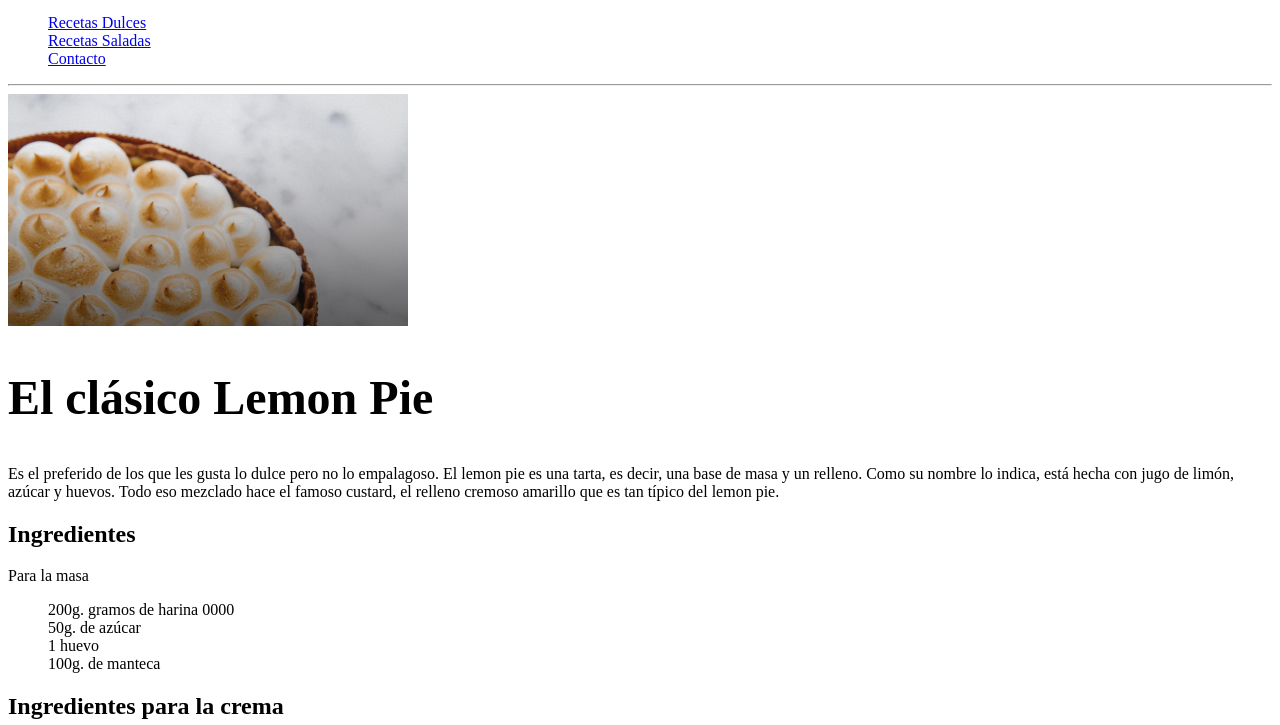
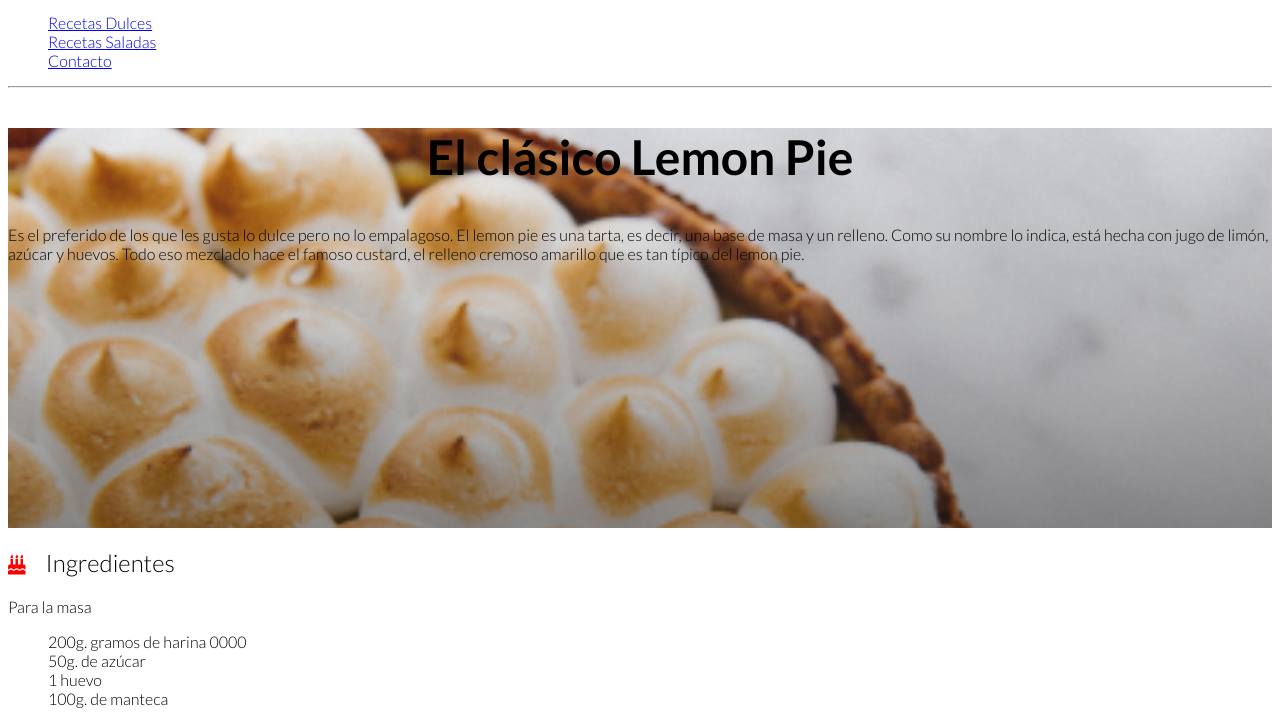
Before and after one commit to NoeDelCorti/proyectoRecetaLemonPie, a plain HTML site: page index.html in a window 1280 px wide. Shown: the part 46-771 px from the top of the page. Drawn offline with Linux system fonts and the light colour scheme.

```diff
--- /dev/null
+++ b/css/style.css
@@ -0,0 +1,28 @@
+@import url('https://fonts.googleapis.com/css2?family=Lato:wght@300;700&display=swap');
+
+body{
+    font-family: 'Lato', sans-serif;
+}
+
+
+/* section heroe */
+.heroe{
+    background: blanchedalmond url(../img/lemon-pie\ 2.jpg) no-repeat 50%;
+    background-size: cover;
+    height: 400px;
+}
+
+h1{
+    font-weight: 700;
+    text-align: center;
+}
+
+h2{
+    font-weight: 200;
+}
+
+.pie{
+    margin-right: 20px;
+    font-size: 20px;
+    color:red;
+}
--- a/index.html
+++ b/index.html
@@ -5,6 +5,8 @@
     <meta http-equiv="X-UA-Compatible" content="IE=edge">
     <meta name="viewport" content="width=device-width, initial-scale=1.0">
     <title>Receta de Lemon Pie</title>
+    <link rel="stylesheet" href="https://cdnjs.cloudflare.com/ajax/libs/font-awesome/5.15.3/css/all.min.css" integrity="sha512-iBBXm8fW90+nuLcSKlbmrPcLa0OT92xO1BIsZ+ywDWZCvqsWgccV3gFoRBv0z+8dLJgyAHIhR35VZc2oM/gI1w==" crossorigin="anonymous" referrerpolicy="no-referrer" />
+    <link rel="stylesheet" href="./css/style.css">
 </head>
 <body>
     <!-- Comienzo del header -->
@@ -26,8 +28,7 @@
     <!-- Comienzo del main -->
     <main>
         <!-- Comienzo de section heroe -->
-        <section>
-            <img src="./img/lemon-pie 2.jpg" alt="imagen-lemon-pie">
+        <section class="heroe">
             <h1 style="font-size: 48px;">El clásico Lemon Pie</h1>
                 <p>
                     Es el preferido de los que les gusta lo dulce pero no lo empalagoso. El lemon pie es una tarta, es decir, una base de masa y un relleno. Como su nombre lo indica, está hecha con jugo de limón, azúcar y huevos. Todo eso mezclado hace el famoso custard, el relleno cremoso amarillo que es tan típico del lemon pie.
@@ -37,7 +38,7 @@
 
         <!-- Comienzo section ingredientes -->
         <section>
-            <h2>Ingredientes</h2>
+            <h2><i class="fas fa-birthday-cake pie"></i>Ingredientes</h2>
                 <p>
                     Para la masa
                 </p>
```
